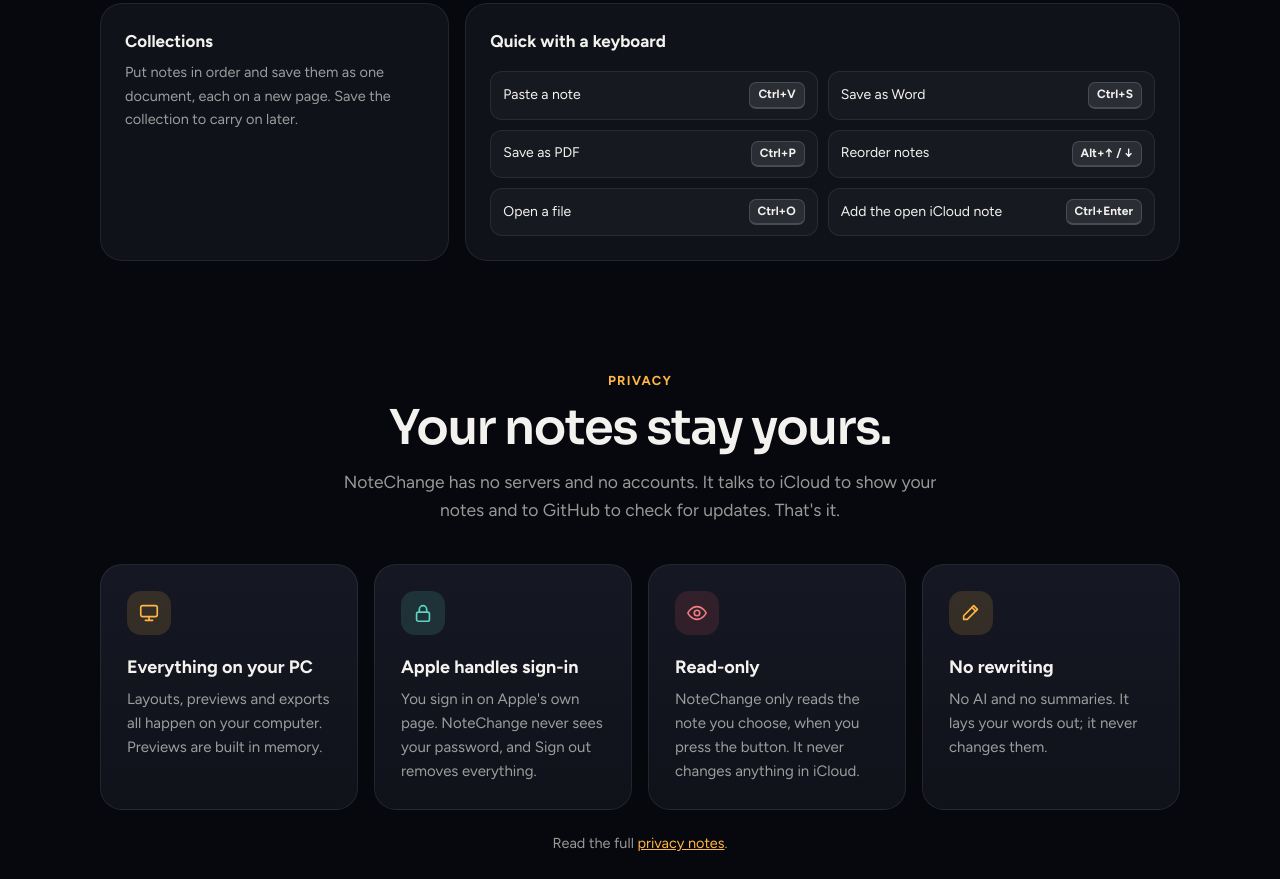
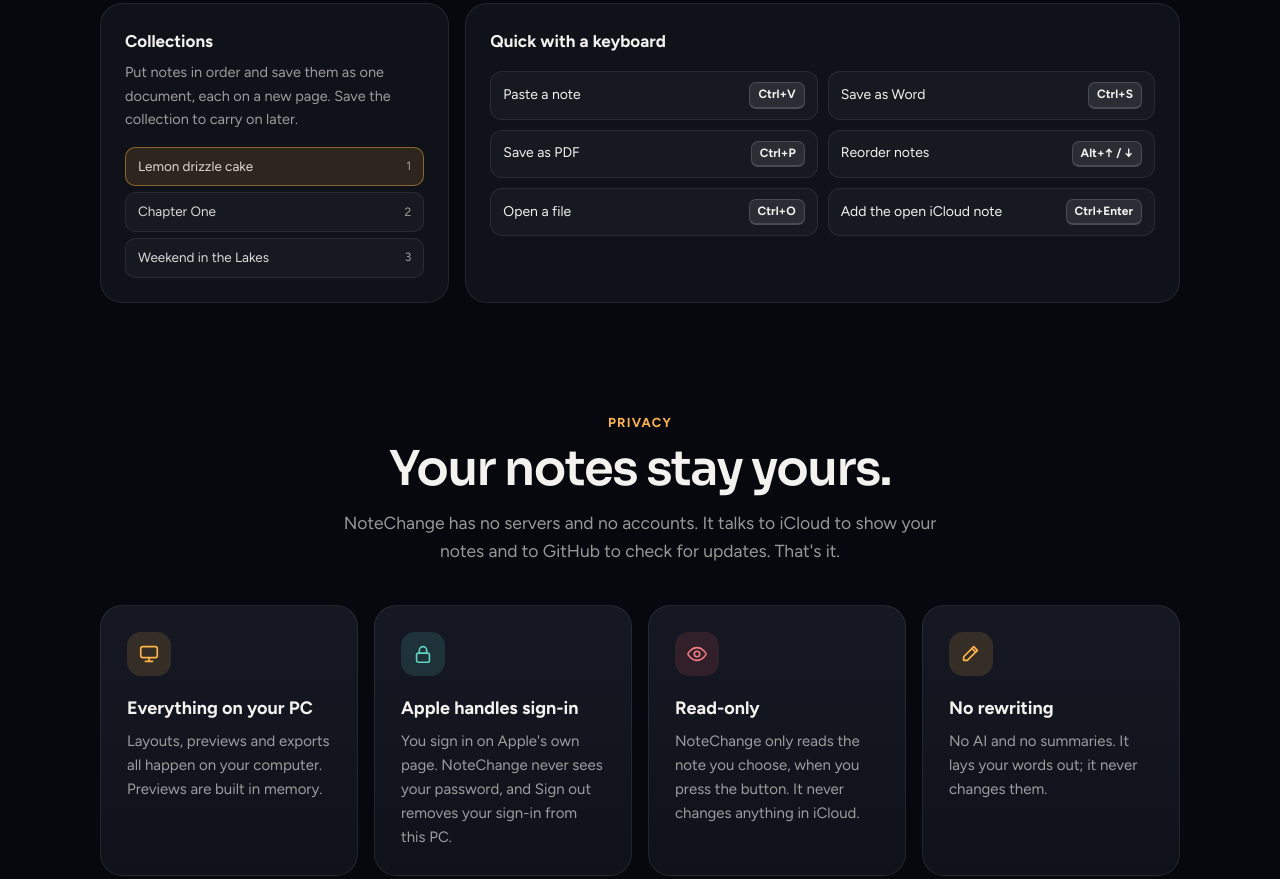
Before and after one commit to bhxuk/notechange, a plain HTML site: page docs/index.html in a window 1280 px wide. Shown: the part 4082-4961 px from the top of the page. Drawn offline with Linux system fonts and the light colour scheme.

Commit message:
Tidy the website callouts and collections card

```diff
--- a/docs/index.html
+++ b/docs/index.html
@@ -72,7 +72,7 @@
 .float .dot{width:30px;height:30px;border-radius:10px;display:grid;place-items:center}
 .float .dot svg{width:16px;height:16px;fill:none;stroke:currentColor;stroke-width:2;stroke-linecap:round;stroke-linejoin:round}
 .float small{display:block;color:var(--muted);font-weight:500;font-size:12px}
-.f1{left:-28px;top:8%}.f2{right:-28px;top:44%}.f3{left:8%;bottom:-24px}
+.f1{left:-28px;top:44%}.f2{right:-28px;top:74%}.f3{left:34%;bottom:-24px}
 @media (max-width:900px){.stage .float{display:none}}
 
 /* strip */
@@ -148,6 +148,10 @@
 .pages i::before{content:"";position:absolute;left:14%;right:30%;top:14%;height:7%;border-radius:3px;background:#20242e}
 .pages i::after{content:"";position:absolute;left:14%;right:14%;top:30%;height:44%;background:repeating-linear-gradient(180deg,#d4d7de 0 6%,transparent 6% 14%)}
 .pages i:nth-child(2){background:#fffdf7}.pages i:nth-child(2)::before{left:25%;right:25%}
+.stack{display:grid;gap:6px;margin-top:16px}
+.stack span{display:flex;justify-content:space-between;align-items:center;background:rgba(255,255,255,.03);border:1px solid var(--line);border-radius:10px;padding:8px 12px;font-size:13.5px;color:#dcdad5}
+.stack span small{color:var(--muted);font-size:12px}
+.stack span.on{background:rgba(255,181,71,.12);border-color:rgba(255,181,71,.45)}
 
 /* privacy */
 .why{display:grid;grid-template-columns:repeat(auto-fit,minmax(min(100%,240px),1fr));gap:16px;margin-top:40px}
@@ -341,6 +345,7 @@
       <div class="b-small">
         <h3>Collections</h3>
         <p>Put notes in order and save them as one document, each on a new page. Save the collection to carry on later.</p>
+        <div class="stack" aria-hidden="true"><span class="on">Lemon drizzle cake<small>1</small></span><span>Chapter One<small>2</small></span><span>Weekend in the Lakes<small>3</small></span></div>
       </div>
       <div class="b-wide">
         <h3>Quick with a keyboard</h3>
@@ -366,7 +371,7 @@
     </div>
     <div class="why">
       <div><span class="ic amber"><svg viewBox="0 0 24 24"><rect x="3" y="4" width="18" height="12" rx="2"/><path d="M8 20h8M12 16v4"/></svg></span><h3>Everything on your PC</h3><p>Layouts, previews and exports all happen on your computer. Previews are built in memory.</p></div>
-      <div><span class="ic teal"><svg viewBox="0 0 24 24"><rect x="5" y="11" width="14" height="10" rx="2"/><path d="M8 11V8a4 4 0 0 1 8 0v3"/></svg></span><h3>Apple handles sign-in</h3><p>You sign in on Apple's own page. NoteChange never sees your password, and Sign out removes everything.</p></div>
+      <div><span class="ic teal"><svg viewBox="0 0 24 24"><rect x="5" y="11" width="14" height="10" rx="2"/><path d="M8 11V8a4 4 0 0 1 8 0v3"/></svg></span><h3>Apple handles sign-in</h3><p>You sign in on Apple's own page. NoteChange never sees your password, and Sign out removes your sign-in from this PC.</p></div>
       <div><span class="ic coral"><svg viewBox="0 0 24 24"><path d="M2 12s3.5-7 10-7 10 7 10 7-3.5 7-10 7S2 12 2 12z"/><circle cx="12" cy="12" r="3"/></svg></span><h3>Read-only</h3><p>NoteChange only reads the note you choose, when you press the button. It never changes anything in iCloud.</p></div>
       <div><span class="ic amber"><svg viewBox="0 0 24 24"><path d="M4 19h4L19 8l-4-4L4 15z"/><path d="m13 6 4 4"/></svg></span><h3>No rewriting</h3><p>No AI and no summaries. It lays your words out; it never changes them.</p></div>
     </div>
```
